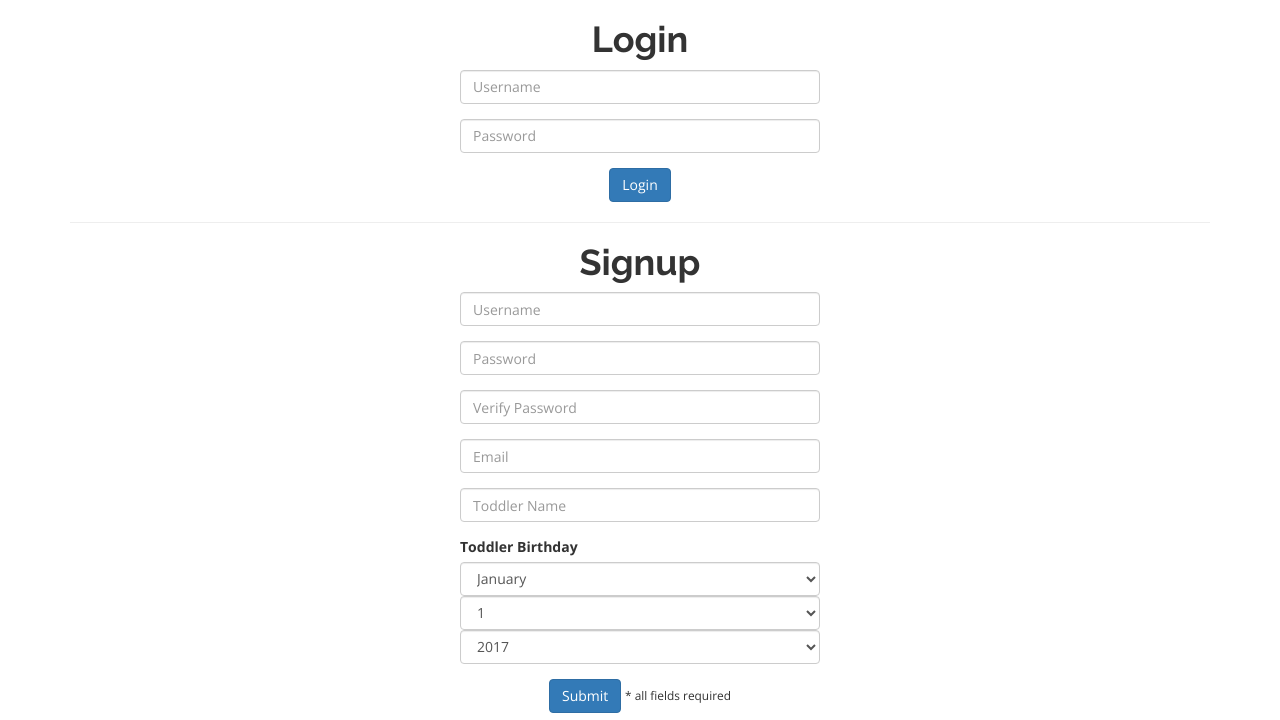
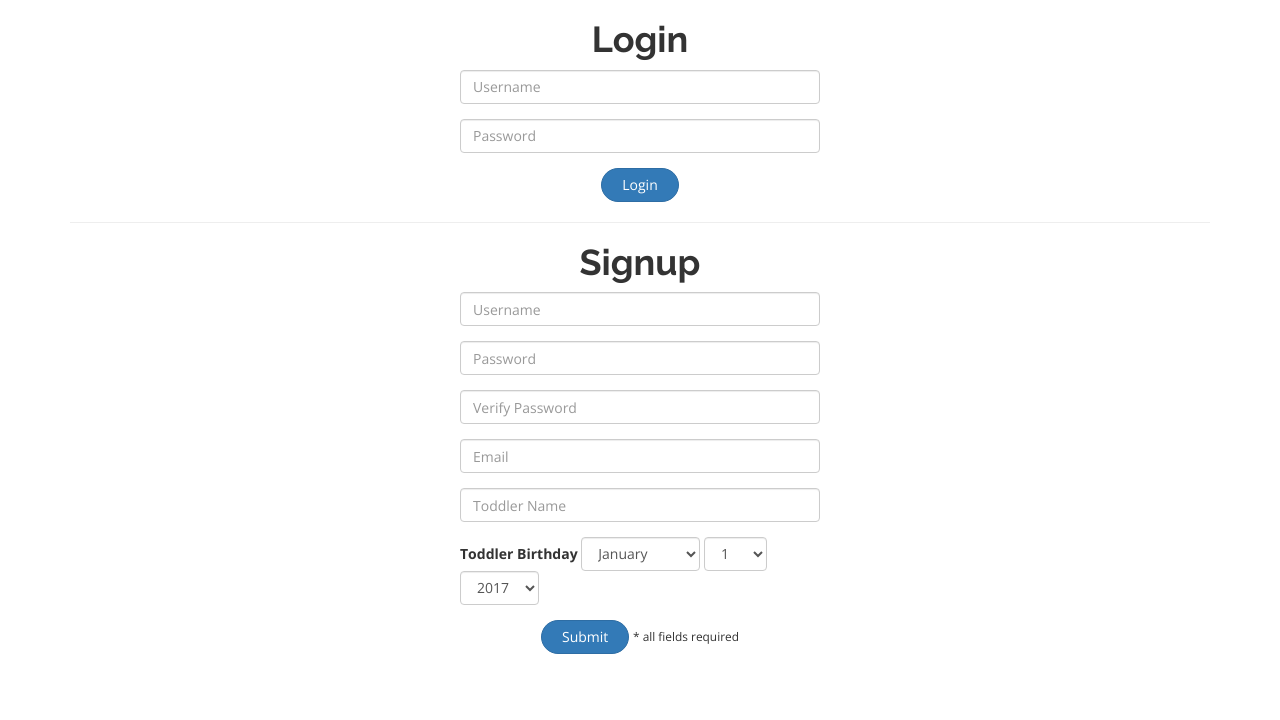
Before and after one commit to ncabelin/toddlespeak, a Flask app: page /login in a window 1280 px wide. Shown: the part 80-800 px from the top of the page. Run offline with Flask 2, Linux system fonts and the light colour scheme; parts of the project's set-up code (start-up, migrations or seed data) failed here and were passed over; some libraries are stand-ins or nearby versions.

Commit message:
update style

```diff
--- a/static/css/style.css
+++ b/static/css/style.css
@@ -10,4 +10,17 @@ body, html {
 
 #nav {
 	padding: 15px;
+	font-weight: 500;
 }
+
+.btn {
+	padding-right: 20px;
+	padding-left: 20px;
+	border-radius: 20px;
+	transition: all 0.5s ease;
+}
+
+.date .form-control {
+width:auto;
+display:inline-block;
+}
```
